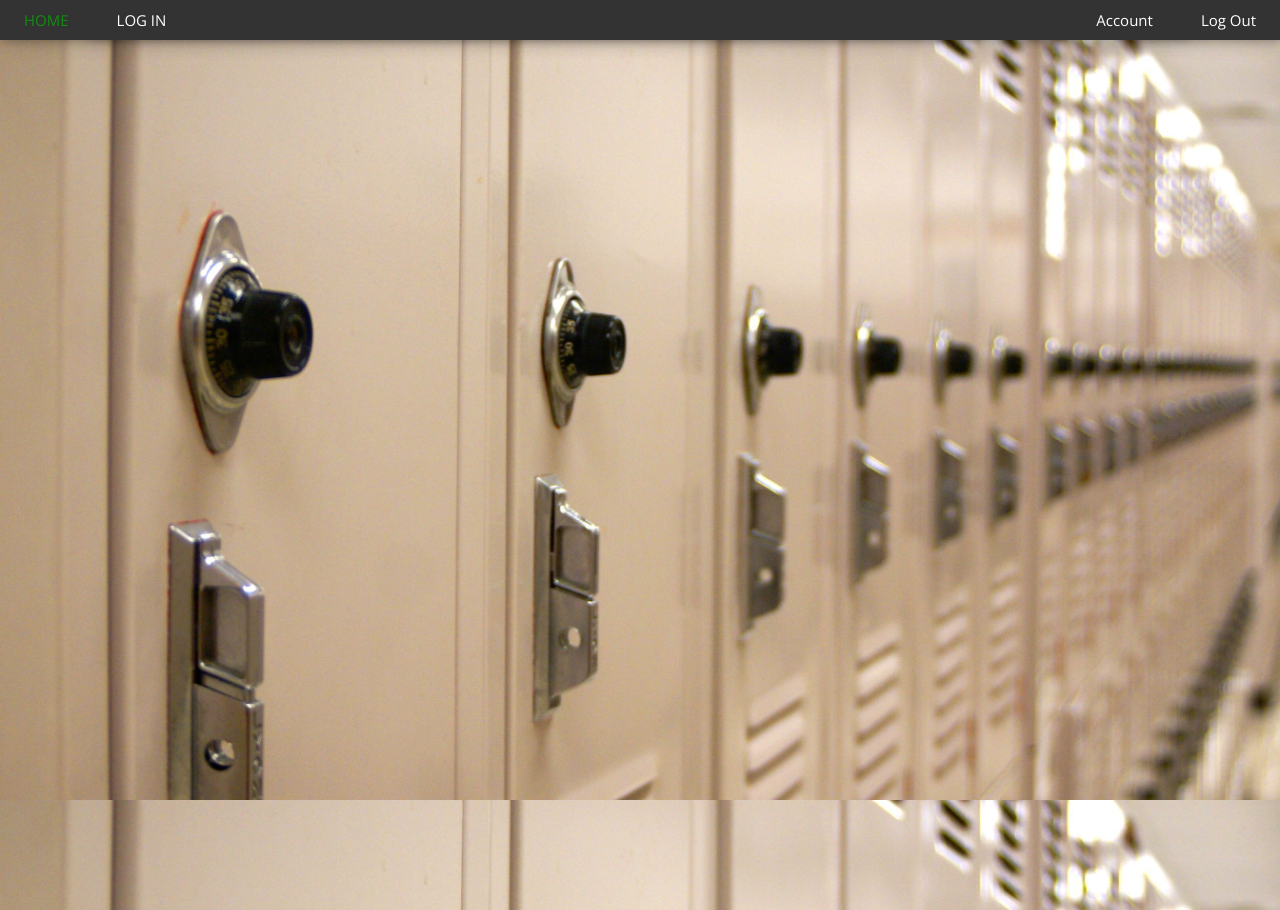
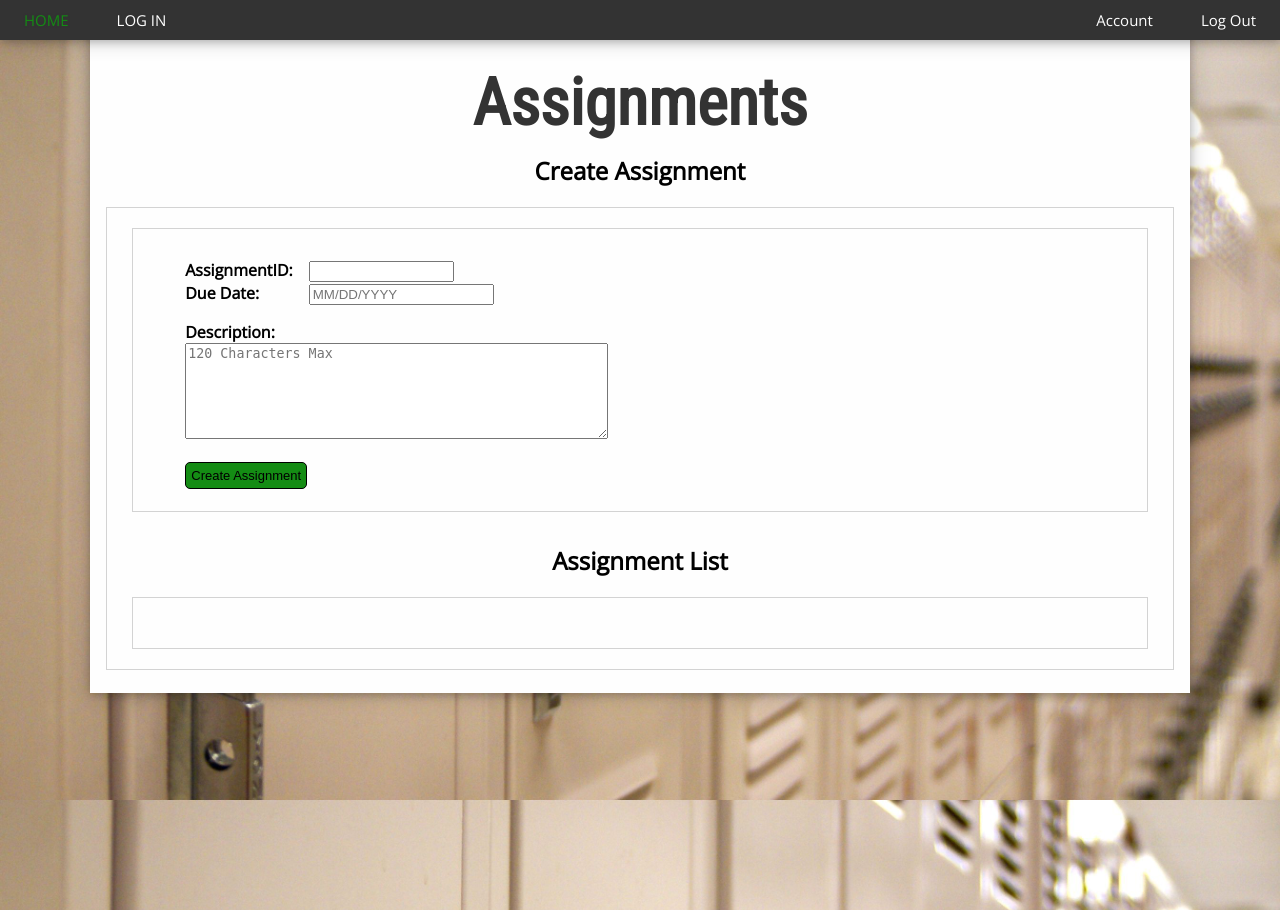
Before and after one commit to Eazop/SchoolManager, a Flask app: template Project_Files/BetterPowerSchools/templates/Assignments.html in a window 1280 px wide. Shown: the top 910 px of the page. Run offline with Flask 2, Linux system fonts and the light colour scheme; the template is opened without the code that fills it, so the values that code supplies are empty; the visitor is signed in with stand-in values (Sample User, id 1).

Commit message:
Added stuff for adding an assignment + styling

```diff
--- a/Project_Files/BetterPowerSchools/main.py
+++ b/Project_Files/BetterPowerSchools/main.py
@@ -3,8 +3,6 @@ from flask import Flask, request, session, g, redirect, url_for, abort, \
 
 
 from jinja2 import Template
-import pymysql
-
 import pymysql
 
 class Course:
@@ -205,40 +203,36 @@ def logout():
 def get_name(name):
 	return "Hello "+name
 
-#This page all of the student's assignments
 @app.route('/Assignments')
 def assignmentList():
-	return render_template('Assignments.html', assignments = t.getAssignments())
-#This page will list all of the assignments from the associated
-#course with the course number
+	return render_template('AssignmentList.html', assignments = t.getAssignments())
 
-@app.route('/teacherhome')
-def TeacherHome():
-	return render_template('TeacherHomeScreen.html')
-
-@app.route('/addassigments')
-def Addassign():
-	return render_template('AssignmentDescription.html')
-@app.route('/create_annoucements')
-def Annouce():
-	return render_template('CreateAnnoucements.html')
-
-
-
-
-@app.route('/Courses/<courseNum>')
+@app.route('/Courses/<courseNum>', methods=['GET', 'POST'])
 def assignmentCourse(courseNum):
         a = []
-        assignments = Query("SELECT DISTINCT Description, DueDate FROM assignments WHERE CourseID =" + str(courseNum))
+        assignments = Query("SELECT DISTINCT AssignmentID, Description, DueDate FROM assignments WHERE CourseID =" + str(courseNum))
         for assignment in assignments:
                 temp = Assignment()
-                temp.description = assignment[0]
-                temp.dueDate = assignment[1]
+                temp.assignmentID = assignment[0]
+                temp.description = assignment[1]
+                temp.dueDate = assignment[2]
                 a.append(temp)
-        return render_template('AssignmentList.html', assignments = a, courseNum = courseNum)
+
+        return render_template('Assignments.html', assignments = a, courseNum = courseNum)
+
+@app.route('/Add', methods=['GET', 'POST'])
+def assignmentAdd():
+    courseNum = request.form['courseNum']
+    db = pymysql.connect(host='104.196.175.51', user='BPS', password='betterpowerschools', db='better_power_schools')
+    cur = db.cursor()
+    ro = cur.execute('INSERT INTO assignments (AssignmentID, StudentID, CourseID, Description, DueDate) VALUES (%s, %s, %s, %s, %s)',
+               [request.form['AssignmentID'], 0, request.form['courseNum'], request.form['Description'], request.form['DueDate']])
+    db.commit()
+    db.close()
+    return redirect(url_for('assignmentCourse', courseNum = courseNum))
 
 global t
 t = Teacher()
 
 if __name__ == '__main__':
-	app.run(host='127.0.0.1', port=5000, debug=True)
+	app.run(host='127.0.0.1', port=8080, debug=True)
--- a/Project_Files/BetterPowerSchools/templates/Assignments.html
+++ b/Project_Files/BetterPowerSchools/templates/Assignments.html
@@ -1,24 +1,38 @@
-<!DOCTYPE html>
 {% extends "layout.html" %}
-
-<!-- {% block head %}
-<title>BPS - Assignments</title>
-{% endblock %} -->
-
 {% block body %}
-<table>
-<tr>
-<button name= "Create" type="button" onclick=alert("CREATE!") >Create Assignment</button
-</tr>
-<tr>
-{% for assignment in assignments %}
-	<table>
-	<tr><td>{{assignment.assignmentID}}</td><td></td></tr>
-	<tr><td>{{assignment.description}}</td><td></td></tr>
-	<tr><td>{% if assignment.grade %}{{assignment.grade}} {% else %} "Not Submited" {% endif %}</td><td></td></tr>
-	<tr><td></td><td> <button name="Modify" type="button" onclick=alert("MODIFY!")>Modify Assignment</button </td></tr>
-	</table>
-{% endfor %}
-</tr>
-</table>
+<h1 class="title">Assignments</h1>
+<h2 class="subtitle">Create Assignment</h2>
+<div class="profilebox">
+	<div class="profilebox">
+      <form action="{{ url_for('assignmentAdd') }}" method=post class=add-entry>
+        <fieldset class="profilecreateform">
+        <p class="s2">
+          <label class="l2">AssignmentID:</label>
+          <input class="p2" type=text size=15 name=AssignmentID>
+          </p>
+          <p class="s2">
+          <label class="l2">Due Date:</label>
+          <input class="p2" type=text size=20 name=DueDate placeholder="MM/DD/YYYY"></input>
+          </p>
+          <p>
+          <label class="l2">Description:</label>
+          <textarea rows="6" cols="50" class="p2" maxlength="120" placeholder="120 Characters Max" type=text name=Description></textarea>
+          </p>
+          <input type=hidden value="{{ courseNum }}" name=courseNum>
+          <input class="button" type=submit value="Create Assignment" style="margin-left: 0em">
+        </fieldset>
+      </form>
+      </div>
+<br>
+<h2 class="subtitle">Assignment List</h2>
+<div class="profilebox">
+	<fieldset class="profilecreateform">
+	{% for assignment in assignments %}
+	 	<p class="profilebox rhead" >Assignment ID: </p><p class="profilebox rbody">{{assignment.assignmentID}}</p><br>
+	 	<p class="profilebox rhead">Description: </p><p class="profilebox rbody">{{assignment.description}}</p><br>
+	 	<p class="profilebox rhead">Grades: </p><p class="profilebox rbody">{% if assignment.grade %}{{assignment.grade}} {% else %} "None Yet" {% endif %}</p><br>
+	 	<button onclick="location.href=''" type="button" class="button">Modify Assignment</button><br><br>
+	{% endfor %}
+</div>
+</div>
 {% endblock %}
--- a/Project_Files/BetterPowerSchools/templates/home.html
+++ b/Project_Files/BetterPowerSchools/templates/home.html
@@ -10,7 +10,8 @@
       <h1 class="title">Teacher Home Screen</h1>
       <!--this is an example, put your stuff into this area for the teacher home screen-->
       <h2 class="subtitle">Your Courses</h2>
-      <table  class ="table">
+      <div class="profilebox">
+        <table  class ="table" align = "center">
           {% for course in courses %}
           <tr>
             <td>
```
Also changed, not shown: Project_Files/BetterPowerSchools/templates/AssignmentDescription.html (deleted, +0 -54 lines), Project_Files/BetterPowerSchools/templates/CreateAnnoucements.html (deleted, +0 -37 lines), Project_Files/BetterPowerSchools/templates/TeacherHomeScreen.html (+7 -8 lines), Project_Files/BetterPowerSchools/static/style.css (line endings or trailing spaces). Lines whose indentation alone changed are shown as unchanged.
